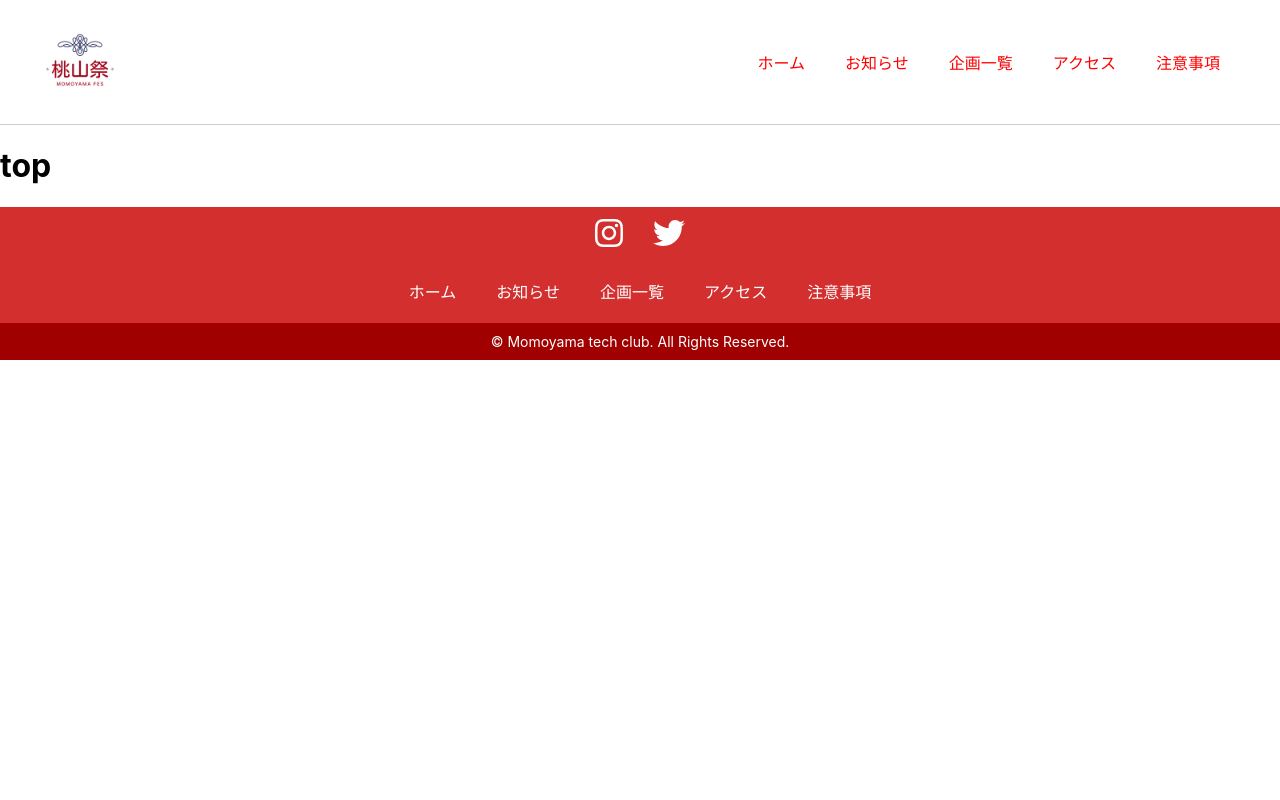
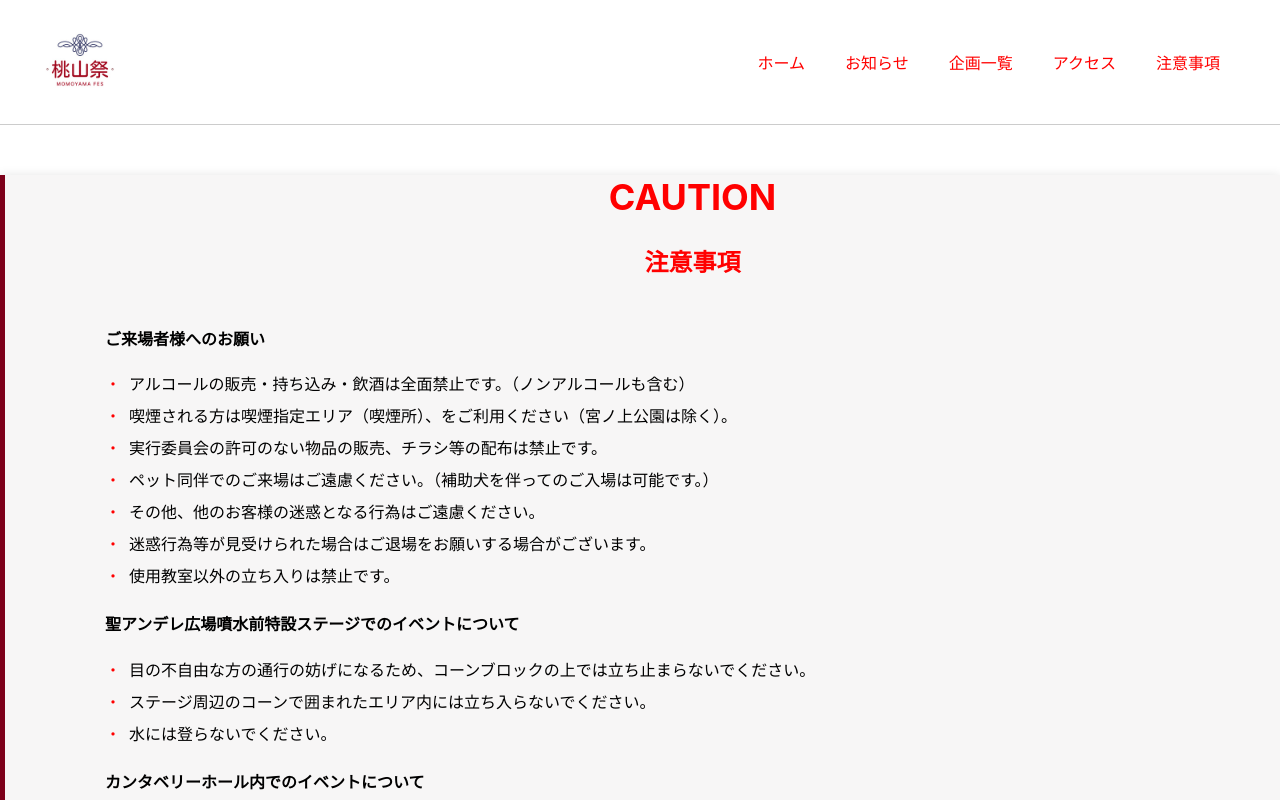
Before and after one commit to momoyama-tech/momosai-hp, a React (Create React App) app: page /#/ in a window 1280 px wide. Shown: the top 800 px of the page. Built offline with nearby package versions, Linux system fonts and the light colour scheme.

Commit message:
Caoutionコンポーネントの追加

```diff
--- /dev/null
+++ b/src/components/Caution.css
@@ -0,0 +1,45 @@
+.caution-container {
+    max-width: 1240px;
+    margin: auto;
+    background-color: #f7f6f6;
+    border-left: 5px solid rgba(125, 0, 26, 1);
+    box-shadow: 0px 0px 10px rgba(0, 0, 0, 0.1);
+    margin-bottom: 50px;
+    margin-top: 50px;
+    padding-left: 100px;
+  }
+
+  .caution-title {
+    color: #ff0000;
+    font-size: 36px;
+    margin-top: 0.5em;
+    margin-bottom: 0.5em;
+    text-align: center;
+  }
+
+  .caution-subtitle {
+    color: #ff0000;
+    font-size: 24px;
+    margin-bottom: 2em;
+    text-align: center;
+  }
+
+  .caution-section h4 {
+    color: #000;
+    margin-top: 1.5em;
+  }
+
+  .caution-section ul {
+    list-style: none;
+    padding: 0;
+  }
+
+  .caution-section ul li {
+    margin-bottom: 0.5em;
+  }
+
+  .caution-section ul li:before {
+    content: '・';
+    margin-right: 0.5em;
+    color: #ff0000;
+  }
--- /dev/null
+++ b/src/components/Caution.jsx
@@ -0,0 +1,47 @@
+import React from 'react';
+import './Caution.css';
+
+function Caution() {
+  return (
+    <div className="caution-container">
+      <h2 className="caution-title">CAUTION</h2>
+      <h3 className="caution-subtitle">注意事項</h3>
+
+      <div className="caution-section">
+        <h4>ご来場者様へのお願い</h4>
+        <ul>
+          <li>アルコールの販売・持ち込み・飲酒は全面禁止です。（ノンアルコールも含む）</li>
+          <li>喫煙される方は喫煙指定エリア（喫煙所）、をご利用ください（宮ノ上公園は除く）。</li>
+          <li>実行委員会の許可のない物品の販売、チラシ等の配布は禁止です。</li>
+          <li>ペット同伴でのご来場はご遠慮ください。（補助犬を伴ってのご入場は可能です。）</li>
+          <li>その他、他のお客様の迷惑となる行為はご遠慮ください。</li>
+          <li>迷惑行為等が見受けられた場合はご退場をお願いする場合がございます。</li>
+          <li>使用教室以外の立ち入りは禁止です。</li>
+        </ul>
+      </div>
+
+      <div className="caution-section">
+        <h4>聖アンデレ広場噴水前特設ステージでのイベントについて</h4>
+        <ul>
+          <li>目の不自由な方の通行の妨げになるため、コーンブロックの上では立ち止まらないでください。</li>
+          <li>ステージ周辺のコーンで囲まれたエリア内には立ち入らないでください。</li>
+          <li>水には登らないでください。</li>
+        </ul>
+      </div>
+
+      <div className="caution-section">
+        <h4>カンタベリーホール内でのイベントについて</h4>
+        <ul>
+          <li>指定場所以外での撮影や、座席の上での立ち振る舞いなどは禁止です。</li>
+          <li>カメラ、スマートフォン等の電子機器類による撮影・録音・録画はご遠慮ください。</li>
+          <li>会場内での飲食、喫煙は禁止です。</li>
+          <li>イベント中は携帯電話の電源をお切りください。</li>
+        </ul>
+      </div>
+
+      <p>ご理解とご協力のほど、お願い申し上げます。</p>
+    </div>
+  );
+}
+
+export default Caution;
--- a/src/pages/Home.jsx
+++ b/src/pages/Home.jsx
@@ -1,9 +1,12 @@
 import React from 'react';
+import Caution from '../components/Caution';
+import ACCESS from '../components/ACCESS';
 
 function Home() {
   return (
     <div>
-      <h1>top</h1>
+     <Caution />
+     <ACCESS />
     </div>
   );
 }
--- a/src/pages/Notes.jsx
+++ b/src/pages/Notes.jsx
@@ -1,9 +1,10 @@
 import React from 'react';
+import Caution from '../components/Caution';
 
 function Notes() {
   return (
     <div>
-      <h1>注意事項</h1>
+      <Caution />
     </div>
   );
 }
```
